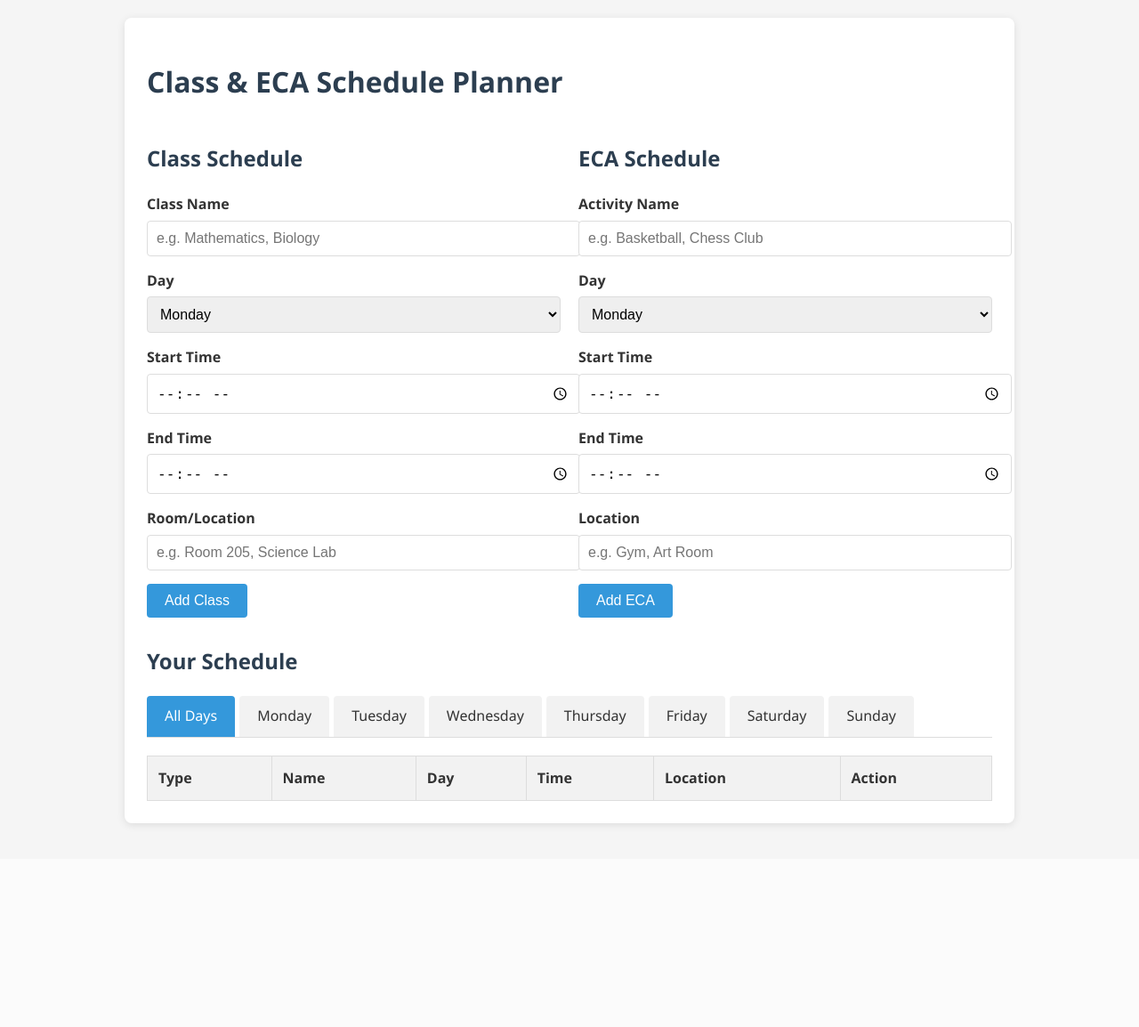
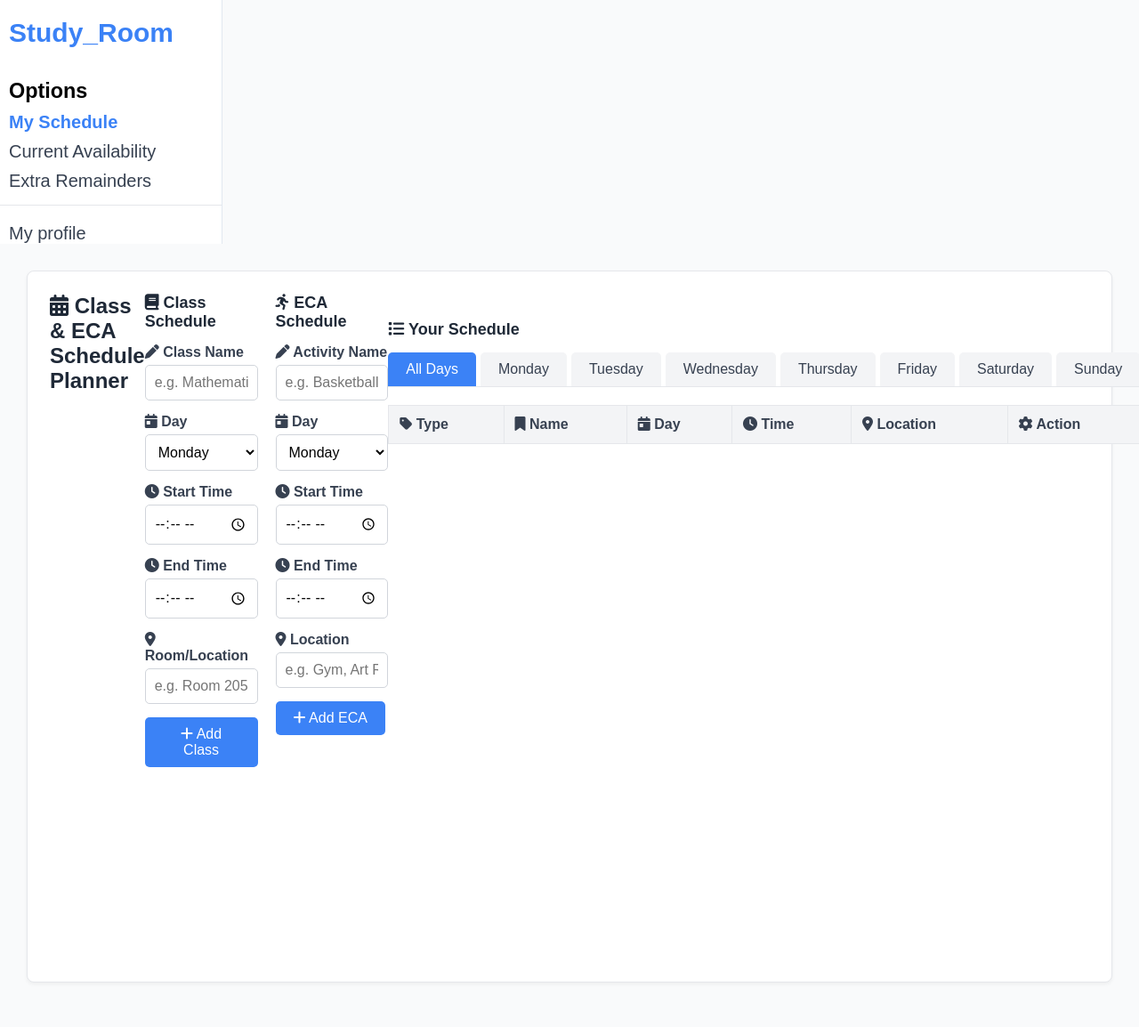
Before and after one commit to nphylxs/hackathon, a Python web app: template flask/templates/schedule.html in a window 1280 px wide. Shown: the whole page at 89% size. Before the commit the page ends 930 px from the top, so only its background shows below. Run offline with Jinja, Linux system fonts and the light colour scheme; the template is opened without the code that fills it, so the values that code supplies are empty.

Commit message:
Update schedule.html

```diff
--- a/flask/templates/schedule.html
+++ b/flask/templates/schedule.html
@@ -4,27 +4,48 @@
     <meta charset="UTF-8">
     <meta name="viewport" content="width=device-width, initial-scale=1.0">
     <title>Class & ECA Schedule Planner</title>
+    <link rel="stylesheet" href="https://cdnjs.cloudflare.com/ajax/libs/font-awesome/6.4.0/css/all.min.css" />
+    <link rel="stylesheet" href="major.css">
     <style>
-        body {
-            font-family: 'Segoe UI', Tahoma, Geneva, Verdana, sans-serif;
-            line-height: 1.6;
-            color: #333;
-            max-width: 1000px;
-            margin: 0 auto;
-            padding: 20px;
-            background-color: #f5f5f5;
+        * {
+            box-sizing: border-box;
+            margin: 0;
+            padding: 0;
+            font-family: sans-serif;
         }
 
-        h1, h2 {
-            color: #2c3e50;
+        body {
+            background-color: #f9fafb;
+        }
+
+
+        /* Main content */
+        .main {
+            flex: 1;
+            padding: 30px;
         }
 
         .container {
             background-color: white;
+            border: 1px solid #e5e7eb;
+            border-radius: 8px;
             padding: 25px;
-            border-radius: 8px;
-            box-shadow: 0 2px 10px rgba(0, 0, 0, 0.1);
+            box-shadow: 0 2px 4px rgba(0, 0, 0, 0.05);
             margin-bottom: 20px;
+        }
+
+        h1, h2 {
+            color: #1f2937;
+        }
+
+        h1 {
+            font-size: 24px;
+            margin-bottom: 5px;
+        }
+
+        h2 {
+            font-size: 18px;
+            margin-bottom: 15px;
         }
 
         .schedule-form {
@@ -37,6 +58,16 @@
             .schedule-form {
                 grid-template-columns: 1fr;
             }
+
+            .container_index {
+                flex-direction: column;
+            }
+
+            .sidebar {
+                width: 100%;
+                border-right: none;
+                border-bottom: 1px solid #e2e8f0;
+            }
         }
 
         .form-group {
@@ -47,29 +78,37 @@
             display: block;
             margin-bottom: 5px;
             font-weight: 600;
+            color: #374151;
         }
 
-        input, select, textarea {
+        input, select {
             width: 100%;
             padding: 10px;
-            border: 1px solid #ddd;
-            border-radius: 4px;
+            border: 1px solid #d1d5db;
+            border-radius: 5px;
             font-size: 16px;
+            background-color: white;
+        }
+
+        input:focus, select:focus {
+            outline: none;
+            border-color: #3b82f6;
+            box-shadow: 0 0 0 3px rgba(59, 130, 246, 0.1);
         }
 
         button {
-            background-color: #3498db;
+            background-color: #3b82f6;
             color: white;
             border: none;
             padding: 10px 20px;
-            border-radius: 4px;
+            border-radius: 5px;
             cursor: pointer;
             font-size: 16px;
             transition: background-color 0.3s;
         }
 
         button:hover {
-            background-color: #2980b9;
+            background-color: #2563eb;
         }
 
         .schedule-display {
@@ -80,55 +119,89 @@
             width: 100%;
             border-collapse: collapse;
             margin-top: 15px;
+            border: 1px solid #e5e7eb;
         }
 
         th, td {
-            border: 1px solid #ddd;
+            border: 1px solid #e5e7eb;
             padding: 12px;
             text-align: left;
         }
 
         th {
-            background-color: #f2f2f2;
-        }
-
-        .hidden {
-            display: none;
+            background-color: #f3f4f6;
+            color: #374151;
+            font-weight: 600;
         }
 
         .day-tabs {
             display: flex;
             margin-bottom: 20px;
-            border-bottom: 1px solid #ddd;
+            border-bottom: 1px solid #e5e7eb;
+            overflow-x: auto;
         }
 
         .day-tab {
             padding: 10px 20px;
             cursor: pointer;
-            background-color: #f2f2f2;
+            background-color: #f3f4f6;
             margin-right: 5px;
-            border-radius: 4px 4px 0 0;
+            border-radius: 5px 5px 0 0;
+            white-space: nowrap;
+            color: #374151;
         }
 
         .day-tab.active {
-            background-color: #3498db;
+            background-color: #3b82f6;
             color: white;
+        }
+
+        .delete-btn {
+            background-color: #ef4444;
+            padding: 5px 10px;
+            font-size: 14px;
+        }
+
+        .delete-btn:hover {
+            background-color: #dc2626;
+        }
+
+        .fa {
+            margin-right: 8px;
         }
     </style>
 </head>
 <body>
+    <div class="container_index">
+        <!-- Sidebar -->
+        <aside class="sidebar">
+            <div class="logo"><a href="index.html">Study_Room</a></div>
+            <nav class="menu">
+                <h3 class="active">Options</h3>
+                <a class="active" href="schedule.html">My Schedule</a>
+                <a href="#">Current Availability</a>
+                <a href="#">Extra Remainders</a>
+            </nav>
+            <div class="bottom-link">
+                <a href="#">My profile</a>
+            </div>
+        </aside>
+
+        <!-- Main Content -->
+        <main class="main">
             <div class="container">
-        <h1>Class & ECA Schedule Planner</h1>
+                <h1><i class="fas fa-calendar-alt"></i> Class & ECA Schedule Planner</h1>
+
                 <div class="schedule-form">
                     <div>
-                <h2>Class Schedule</h2>
+                        <h2><i class="fas fa-book"></i> Class Schedule</h2>
                         <div class="form-group">
-                    <label for="class-name">Class Name</label>
-                    <input type="text" id="class-name" placeholder="e.g. Mathematics, Biology" name="name">
+                            <label for="class-name"><i class="fas fa-pen"></i> Class Name</label>
+                            <input type="text" id="class-name" placeholder="e.g. Mathematics, Biology">
                         </div>
 
                         <div class="form-group">
-                    <label for="class-day">Day</label>
+                            <label for="class-day"><i class="fas fa-calendar-day"></i> Day</label>
                             <select id="class-day">
                                 <option value="Monday">Monday</option>
                                 <option value="Tuesday">Tuesday</option>
@@ -141,32 +214,32 @@
                         </div>
 
                         <div class="form-group">
-                    <label for="class-start">Start Time</label>
+                            <label for="class-start"><i class="fas fa-clock"></i> Start Time</label>
                             <input type="time" id="class-start">
                         </div>
 
                         <div class="form-group">
-                    <label for="class-end">End Time</label>
+                            <label for="class-end"><i class="fas fa-clock"></i> End Time</label>
                             <input type="time" id="class-end">
                         </div>
 
                         <div class="form-group">
-                    <label for="class-room">Room/Location</label>
+                            <label for="class-room"><i class="fas fa-map-marker-alt"></i> Room/Location</label>
                             <input type="text" id="class-room" placeholder="e.g. Room 205, Science Lab">
                         </div>
 
-                <button id="add-class">Add Class</button>
+                        <button id="add-class"><i class="fas fa-plus"></i> Add Class</button>
                     </div>
 
                     <div>
-                <h2>ECA Schedule</h2>
-                <div class="form-group" action="/add" method="get">
-                    <label for="eca-name">Activity Name</label>
+                        <h2><i class="fas fa-running"></i> ECA Schedule</h2>
+                        <div class="form-group">
+                            <label for="eca-name"><i class="fas fa-pen"></i> Activity Name</label>
                             <input type="text" id="eca-name" placeholder="e.g. Basketball, Chess Club">
                         </div>
 
                         <div class="form-group">
-                    <label for="eca-day">Day</label>
+                            <label for="eca-day"><i class="fas fa-calendar-day"></i> Day</label>
                             <select id="eca-day">
                                 <option value="Monday">Monday</option>
                                 <option value="Tuesday">Tuesday</option>
@@ -179,26 +252,26 @@
                         </div>
 
                         <div class="form-group">
-                    <label for="eca-start">Start Time</label>
+                            <label for="eca-start"><i class="fas fa-clock"></i> Start Time</label>
                             <input type="time" id="eca-start">
                         </div>
 
                         <div class="form-group">
-                    <label for="eca-end">End Time</label>
+                            <label for="eca-end"><i class="fas fa-clock"></i> End Time</label>
                             <input type="time" id="eca-end">
                         </div>
 
                         <div class="form-group">
-                    <label for="eca-location">Location</label>
+                            <label for="eca-location"><i class="fas fa-map-marker-alt"></i> Location</label>
                             <input type="text" id="eca-location" placeholder="e.g. Gym, Art Room">
                         </div>
 
-                <button id="add-eca">Add ECA</button>
+                        <button id="add-eca"><i class="fas fa-plus"></i> Add ECA</button>
                     </div>
                 </div>
 
                 <div class="schedule-display">
-            <h2>Your Schedule</h2>
+                    <h2><i class="fas fa-list"></i> Your Schedule</h2>
                     <div class="day-tabs">
                         <div class="day-tab active" data-day="all">All Days</div>
                         <div class="day-tab" data-day="Monday">Monday</div>
@@ -213,12 +286,12 @@
                     <table id="schedule-table">
                         <thead>
                             <tr>
-                        <th>Type</th>
-                        <th>Name</th>
-                        <th>Day</th>
-                        <th>Time</th>
-                        <th>Location</th>
-                        <th>Action</th>
+                                <th><i class="fas fa-tag"></i> Type</th>
+                                <th><i class="fas fa-bookmark"></i> Name</th>
+                                <th><i class="fas fa-calendar-day"></i> Day</th>
+                                <th><i class="fas fa-clock"></i> Time</th>
+                                <th><i class="fas fa-map-marker-alt"></i> Location</th>
+                                <th><i class="fas fa-cog"></i> Action</th>
                             </tr>
                         </thead>
                         <tbody id="schedule-body">
@@ -226,6 +299,8 @@
                         </tbody>
                     </table>
                 </div>
+            </div>
+        </main>
     </div>
 
     <script>
@@ -323,7 +398,7 @@
                     <td>${item.day}</td>
                     <td>${timeStr}</td>
                     <td>${item.location || '-'}</td>
-                    <td><button class="delete-btn" data-id="${item.id}">Delete</button></td>
+                    <td><button class="delete-btn" data-id="${item.id}"><i class="fas fa-trash"></i> Delete</button></td>
                 `;
 
                 tbody.appendChild(row);
@@ -375,8 +450,9 @@
 
             // Event delegation for delete buttons (for dynamically added elements)
             document.getElementById('schedule-body').addEventListener('click', function(e) {
-                if (e.target.classList.contains('delete-btn')) {
-                    const id = parseInt(e.target.getAttribute('data-id'));
+                if (e.target.classList.contains('delete-btn') || e.target.closest('.delete-btn')) {
+                    const btn = e.target.classList.contains('delete-btn') ? e.target : e.target.closest('.delete-btn');
+                    const id = parseInt(btn.getAttribute('data-id'));
                     deleteScheduleItem(id);
                 }
             });
```
Lines whose indentation alone changed are shown as unchanged.
